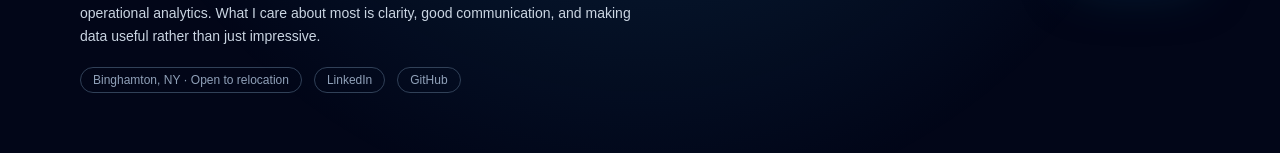
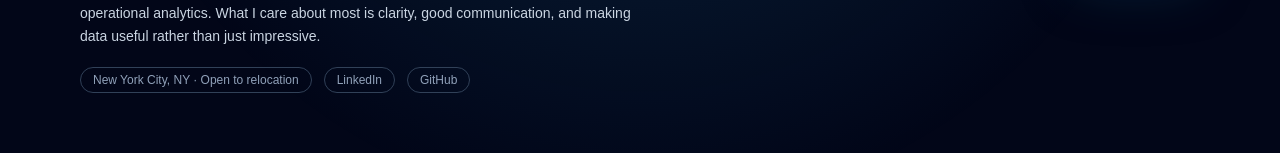
Before and after one commit to SindhuVarmaa/my-portfolio, a Next.js app: page / in a window 1280 px wide. Shown: the part 343-496 px from the top of the page. Built offline with nearby package versions, Linux system fonts and the light colour scheme.

Commit message:
Fix LinkedIn URL with https

```diff
--- a/app/page.tsx
+++ b/app/page.tsx
@@ -63,10 +63,10 @@ export default function Home() {
               </p>
               <div className="mt-5 flex flex-wrap items-center gap-3 text-xs text-slate-400">
                 <span className="rounded-full border border-slate-700 px-3 py-1">
-                  Binghamton, NY · Open to relocation
+                  New York City, NY · Open to relocation
                 </span>
                 <a
-                  href="www.linkedin.com/in/sri-sai-sindhu-penmetsa-03b1511ab"
+                  href="https://www.linkedin.com/in/sri-sai-sindhu-penmetsa-03b1511ab"
                   target="_blank"
                   rel="noreferrer"
                   className="rounded-full border border-slate-700 px-3 py-1 hover:border-cyan-400 hover:text-cyan-300"
@@ -249,7 +249,7 @@ export default function Home() {
               <span className="text-xs text-slate-400">
                 Or connect with me on{" "}
                 <a
-                  href="www.linkedin.com/in/sri-sai-sindhu-penmetsa-03b1511ab"
+                  href="https://www.linkedin.com/in/sri-sai-sindhu-penmetsa-03b1511ab"
                   target="_blank"
                   rel="noreferrer"
                   className="text-cyan-300 underline-offset-2 hover:underline"
```
